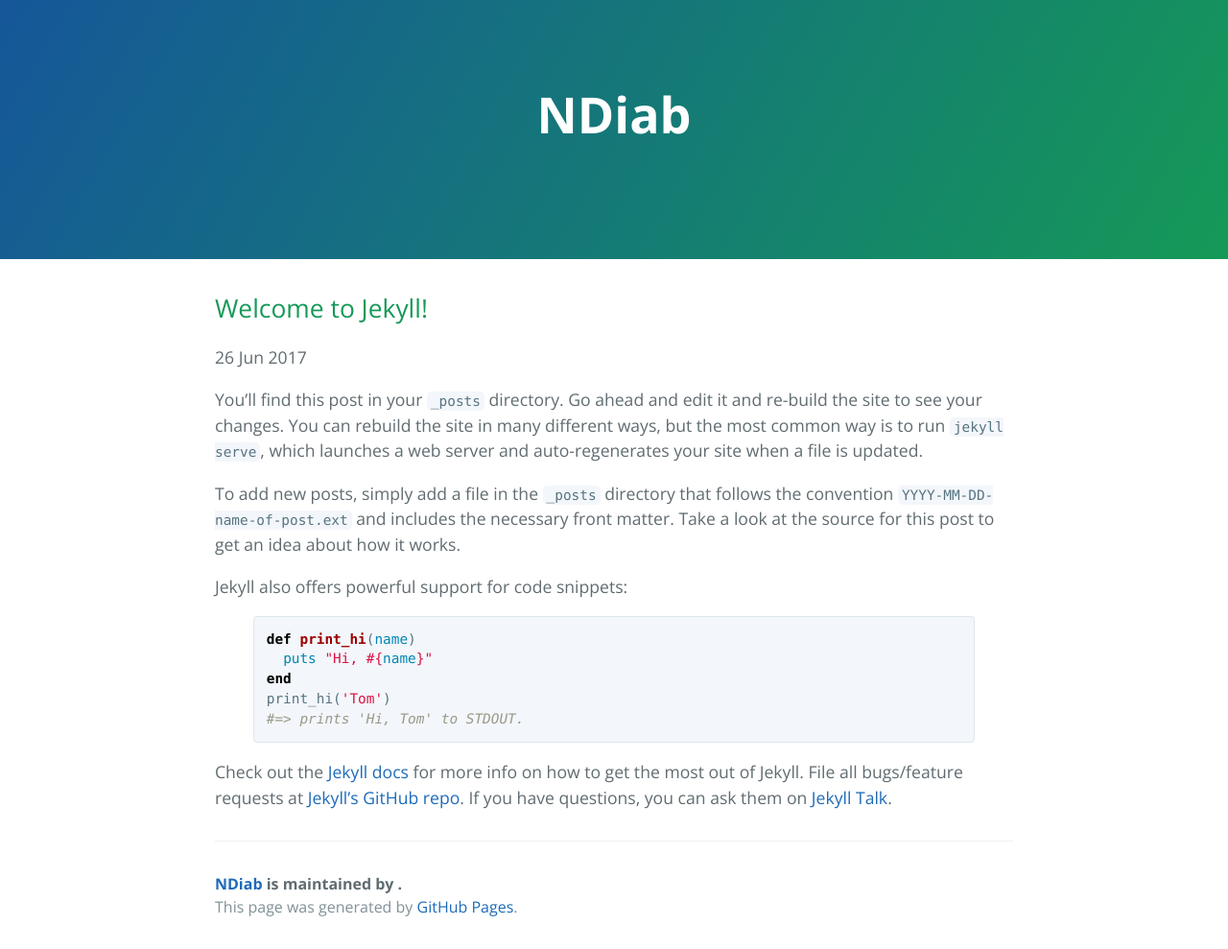
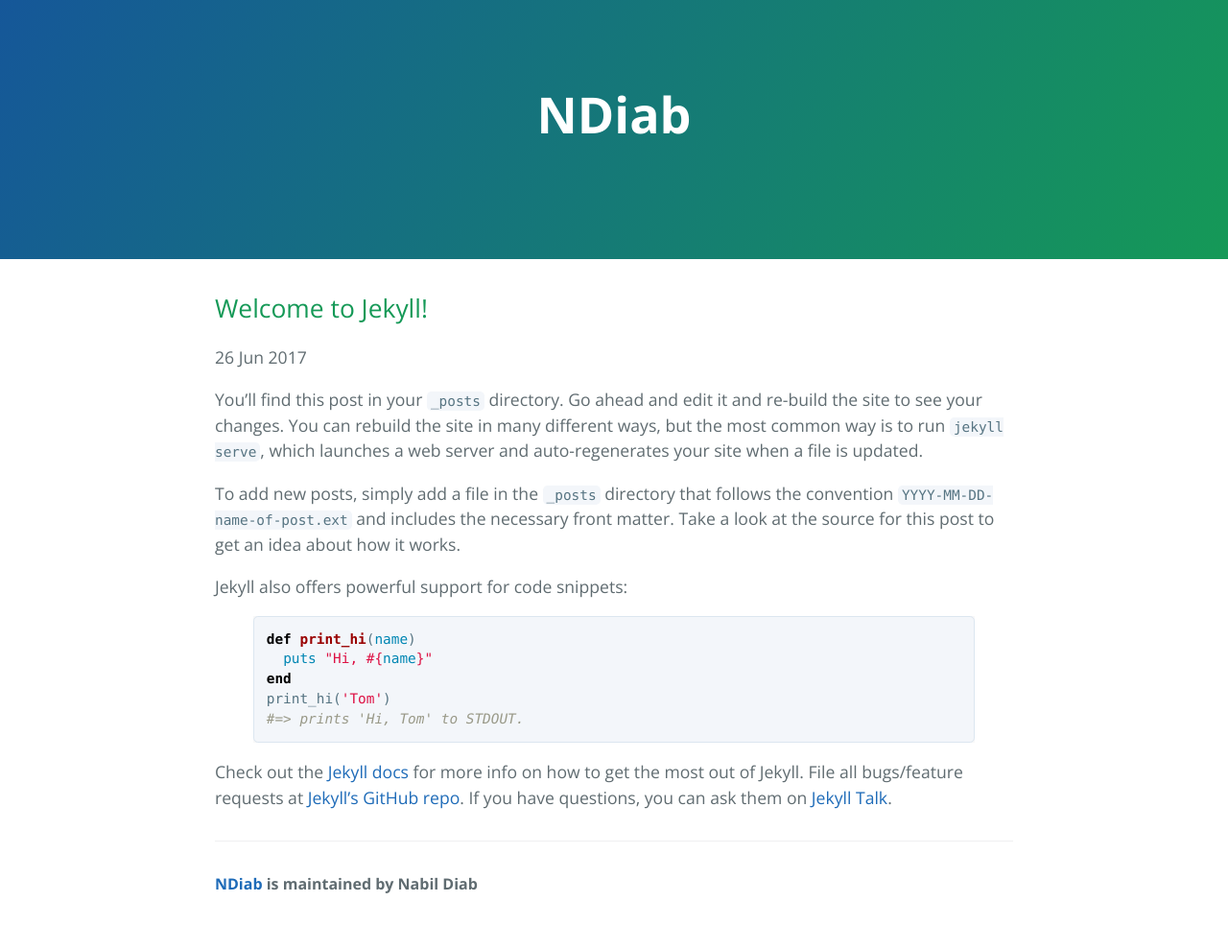
Before and after one commit to ndiab/ndiab.github.io, a Jekyll site: the page built from _posts/2017-06-26-welcome-to-jekyll.markdown, in a window 1280 px wide. Shown: the whole page at 96% size. Built offline with Jekyll 4.4.1, drawn with Linux system fonts in a browser that asks for light colours; after the commit the page ends 965 px from its top, so only the background shows below that.

Commit message:
modify footer

```diff
--- a/_includes/page-footer.html
+++ b/_includes/page-footer.html
@@ -1,4 +1,4 @@
 <footer class="site-footer">
-  <span class="site-footer-owner"><a href="{{ site.url }}">{{ site.title }}</a> is maintained by <a href="{{ site.author.url }}">{{ site.author.name }}</a>.</span>
-  <span class="site-footer-credits">This page was generated by <a href="https://pages.github.com">GitHub Pages</a>.</span>
+  <span class="site-footer-owner"><a href="{{ site.url }}">{{ site.title }}</a> is maintained by <a href="{{ site.author.url }}">{{ site.author.name }}</a>Nabil Diab</span>
+  <!--<span class="site-footer-credits">This page was generated by <a href="https://pages.github.com">GitHub Pages</a>.</span>-->
 </footer>
```
